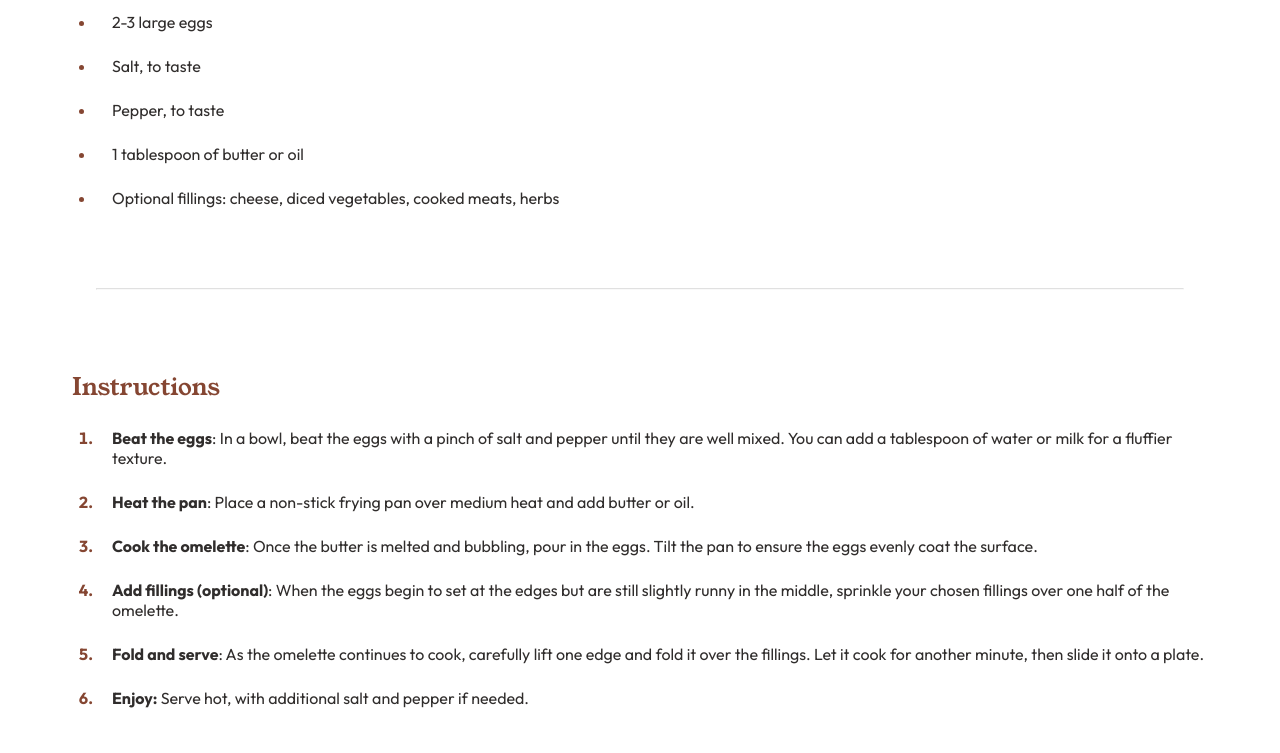
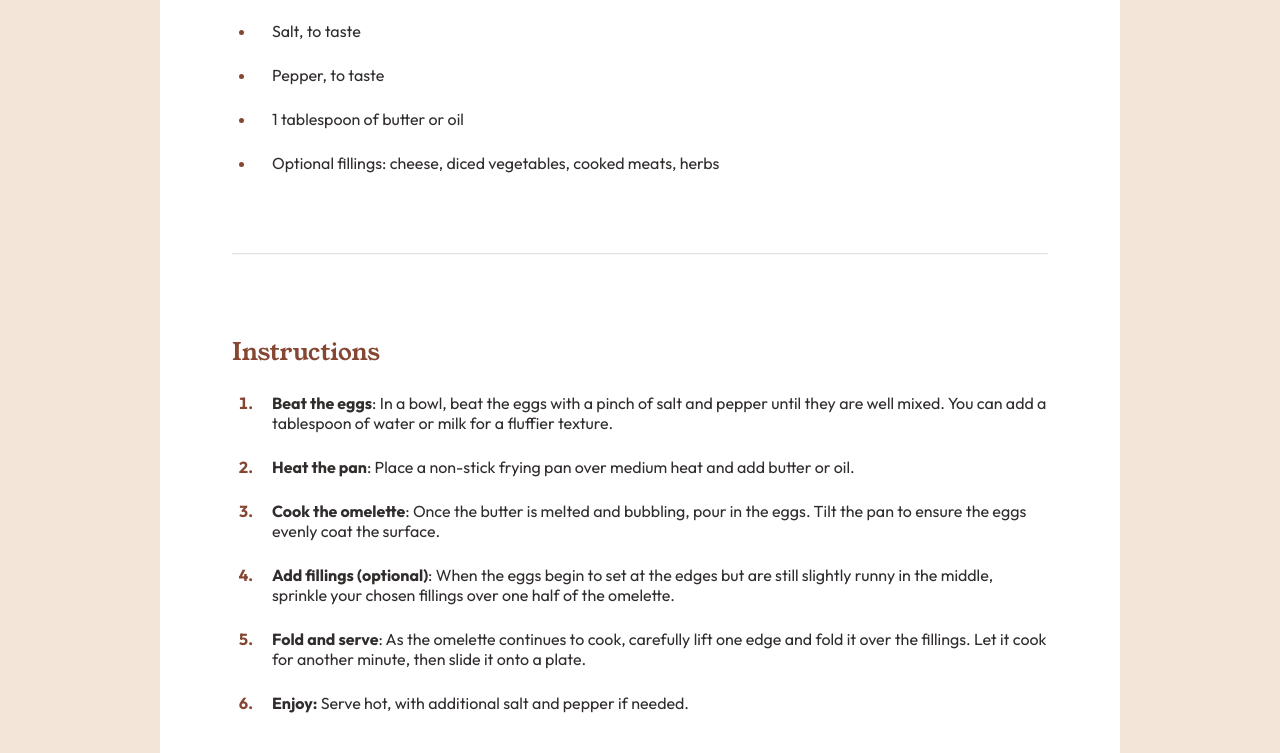
Before and after one commit to alphaura/Recipe-Page, a plain HTML site: page index.html in a window 1280 px wide. Shown: the part 1270-2023 px from the top of the page. Drawn offline with Linux system fonts and the light colour scheme.

Commit message:
Improved design to match desktop

```diff
--- a/index.html
+++ b/index.html
@@ -14,10 +14,10 @@
     <link href="https://fonts.googleapis.com/css2?family=Outfit:wght@100..900&family=Young+Serif&display=swap" rel="stylesheet">
 </head>
 <body>
+    <div class="challenge">
         <header>
             <img src="assets/images/image-omelette.jpeg" alt="Image of an delicious looking omelette">
         </header>
-
         <main>
             <section class="recipe-overview">
                 <h1 class="young-serif-regular">Simple Omelette Recipe</h1>
@@ -32,7 +32,6 @@
                     </ul>
                 </div>
             </section>
-
             <section class="ingredients">
                 <h2 class="young-serif-regular">Ingredients</h2>
                 <ul>
@@ -43,9 +42,7 @@
                     <li><p>Optional fillings: cheese, diced vegetables, cooked meats, herbs</p></li>
                 </ul>
             </section>
-
             <hr>
-
             <section class="instructions">
                 <h2 class="young-serif-regular">Instructions</h2>
                 <ol>
@@ -57,9 +54,7 @@
                     <li><p><strong>Enjoy:</strong> Serve hot, with additional salt and pepper if needed.</p></li>
                 </ol>
             </section>
-
             <hr>
-
             <section class="nutrition">
                 <h2 class="young-serif-regular">Nutrition</h2>
                 <p>The table below shows nutritional values per serving without the additional fillings.</p>
@@ -83,6 +78,7 @@
                 </ul>
             </section>
         </main>
+    </div>
 
 </body>
 </html>
--- a/style.css
+++ b/style.css
@@ -171,6 +171,7 @@ hr {
 }
 
 @media ( min-width: 768px ) {
+
     /* Header Section */
 
     .recipe-overview, .ingredients, .instructions, .nutrition, img {
@@ -201,6 +202,17 @@ hr {
 }
 
 @media ( min-width: 1024px ) {
+
+    body {
+        background-color: hsl(30, 54%, 90%);
+    }
+    .challenge {
+        max-width: 60rem;
+        margin: 0 auto;
+        background-color: white;
+        margin-block: 7rem;
+        border-radius: 2rem;
+    }
 
     .recipe-overview, .ingredients, .instructions, .nutrition, img {
         padding: 4.5rem;
```
Lines whose indentation alone changed are shown as unchanged.
